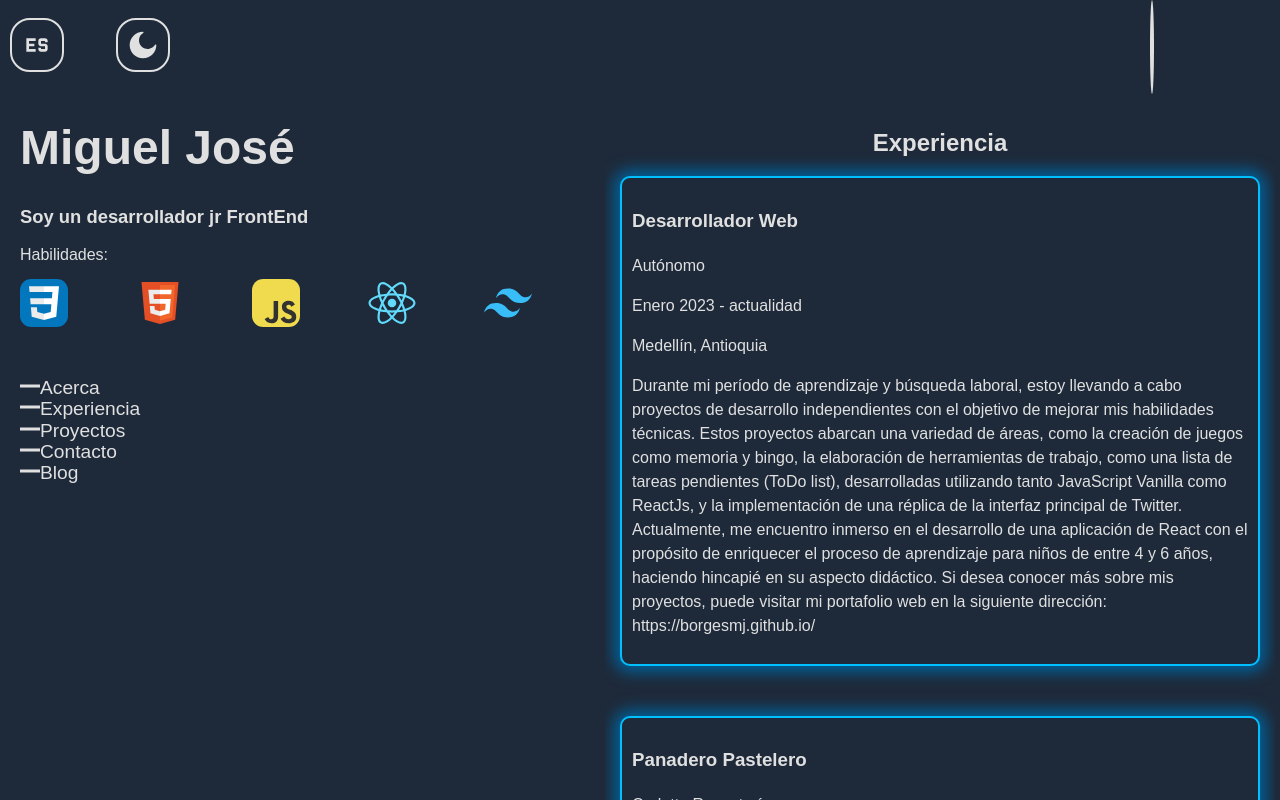
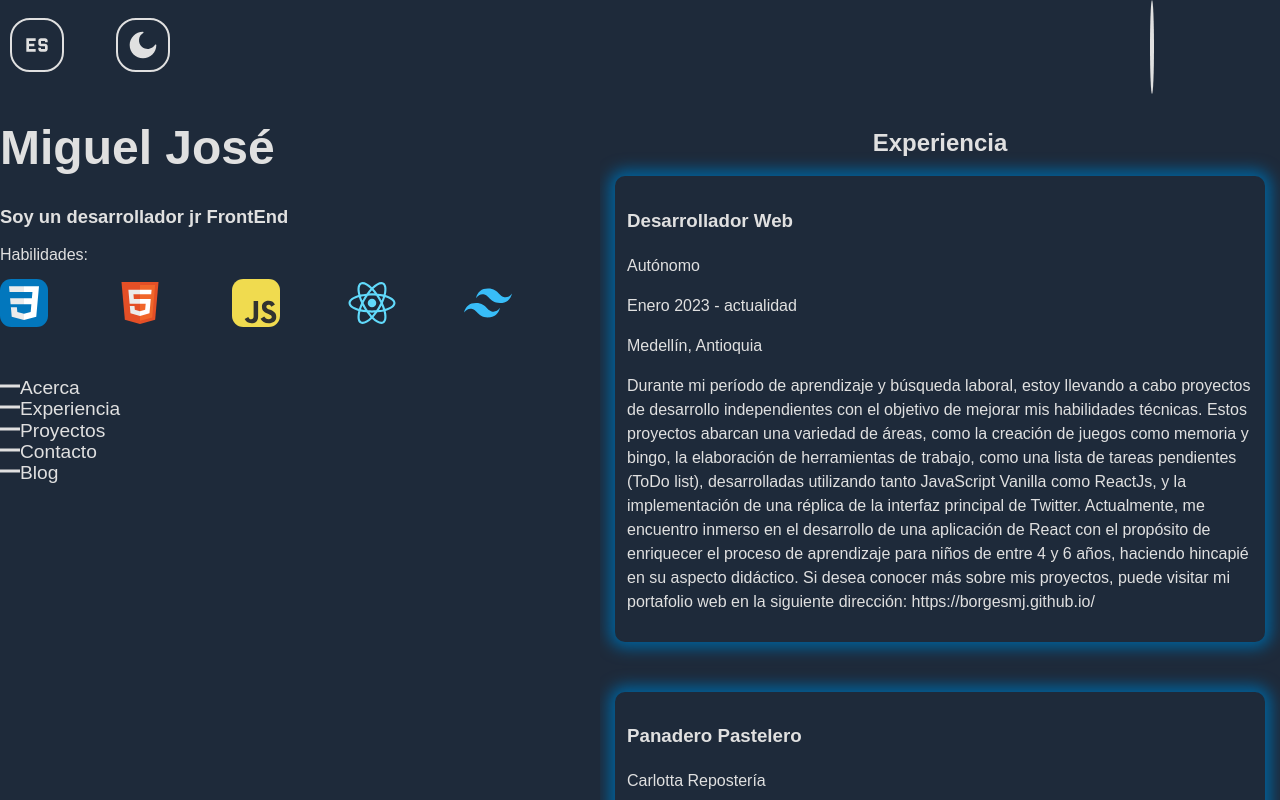
Before and after one commit to borgesmj/borgesmj.github.io, a React (Vite) app: page /experience in a window 1280 px wide. Built offline with nearby package versions, Linux system fonts and the light colour scheme; no server answers.

Commit message:
arreglando detalles de css

```diff
--- a/src/App.jsx
+++ b/src/App.jsx
@@ -62,7 +62,7 @@ function App() {
 
   const location = useLocation();
   useEffect(() => {
-    changeSidebarCheckboxValue()
+    setSidebarCheckbox(false)
   },[location])
 
   return (
--- a/src/Components/ProfileInfo/ProfileInfo.css
+++ b/src/Components/ProfileInfo/ProfileInfo.css
@@ -11,6 +11,8 @@
     transform: translateX(-200%);
     background-color: var(--bg-100);
     height: calc(100dvh - var(--height));
+    padding: 20px;
+    width: calc(100vw - 30px);
 }
 
 .profile___content > h1{
--- a/src/Pages/Experience.css
+++ b/src/Pages/Experience.css
@@ -7,5 +7,5 @@
     -webkit-box-shadow: 0px 0px 29px 10px var(--accent-100);
     -moz-box-shadow: 0px 0px 29px 10px var(--accent-100);
     box-shadow: var(--accent-200) 0px 0px 15px 6px;
-    border: 2px solid var(--accent-100)
+    border: 2px solid var(--bg-100)
 }
--- a/src/Pages/Projects.css
+++ b/src/Pages/Projects.css
@@ -17,11 +17,12 @@
     margin-bottom: 30px;
     height: fit-content;
     width: 90%;
-    height: 150px;
     -webkit-box-shadow: 0px 0px 29px 10px var(--accent-100);
     -moz-box-shadow: 0px 0px 29px 10px var(--accent-100);
     box-shadow: var(--accent-200) 0px 0px 15px 6px;
-    border: 2px solid var(--accent-100)
+    border: 2px solid var(--bg-100);
+    margin: 20px 0px;
+    align-items: center;
 }
 
 .project__item > img{
@@ -38,3 +39,9 @@
 .project__item > .project__content > p{
     color: var(--text-200);
 }
+
+@media (width >= 768px) {
+    .project__item{
+        height: 150px;
+    }
+}
--- a/src/index.css
+++ b/src/index.css
@@ -20,7 +20,7 @@
   --bg-200: #f5f4f1;
   --bg-300: #cccbc8;
   --height: 70px ;
-
+  --padding: 10px;
   background-color: var(--bg-100);
 }
 
@@ -41,23 +41,31 @@ html {
   --bg-300: #475264;
 
   background-color: var(--bg-100);
+
 }
 
 body {
   margin: 0;
+  box-sizing: border-box;
+  display: flex;
+  justify-content: center;
+  align-items: center;
+  width: calc(100vw - 20px);
+  padding: var(--padding);
+  height: calc(100vh - 20px);
+  z-index: -1;
 }
 
 #root {
-  padding: 10px;
+  padding: var(--padding);
   width: 100%;
   height: 100%;
   position: fixed;
-  z-index: -1;
 }
 
 .app_container {
-  max-width: 100vw;
-  max-height: 100vh;
+  max-width: 100%;
+  max-height: 100%;
   overflow: hidden;
 }
 
@@ -67,23 +75,41 @@ body {
 }
 
 .contenido {
-  width: 93vw;
+  width: calc(100vw - 30px);
   height: fit-content;
   position: absolute;
-  top: 70px;
+  top: 120px;
   overflow: auto;
   height: calc(100vh - 70px);
   background-color: var(--bg-100);
   color: var(--text-200);
   z-index: -1;
+  padding: 15px;
 }
+
+
+
 
 @media (min-width: 1024px) {
   .contenido {
-    top: 100px;
-    width: 50vw;
-    right: 25px;
+    top: 120px;
+    width: 50%;
+    right: 0;
     height: calc(100vh - 120px);
     padding: 10px 15px;
 }
+.contenido::-webkit-scrollbar {
+  width: 10px;
+  margin-right: 10px;
 }
+
+.contenido::-webkit-scrollbar-thumb {
+  background-color: var(--text-100);
+  border-radius: 6px;
+}
+
+.contenido::-webkit-scrollbar-track {
+  background-color: var(--bg-100);
+  border-radius: 6px;
+}
+}
```
